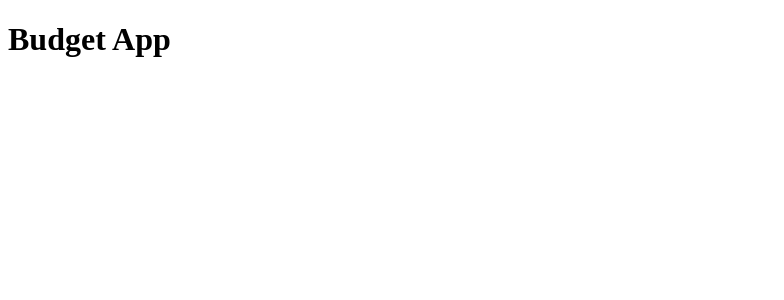
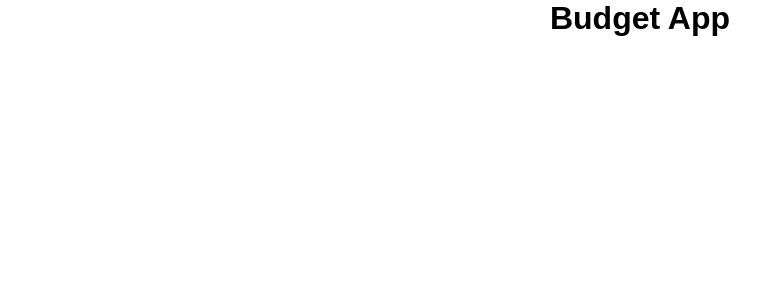
Before and after one commit to TkachenokPavel/react-budget-app, a React (Create React App) app: page / in a window 1280 px wide. Shown: the top 300 px of the page, without its empty margins (0-784 px from the left). Built offline with nearby package versions, Linux system fonts and the light colour scheme.

Commit message:
feat(hw-39): add global styles

```diff
--- a/src/App.tsx
+++ b/src/App.tsx
@@ -1,10 +1,11 @@
 import { Title } from "./components/Title/Title";
+import { Wrapper } from "./ui/base";
 
 function App() {
   return (
-    <>
+    <Wrapper>
       <Title title='Budget App'></Title>
-    </>
+    </Wrapper>
   )
 }
 
--- a/src/index.tsx
+++ b/src/index.tsx
@@ -1,12 +1,14 @@
 import React from 'react';
 import ReactDOM from 'react-dom/client';
 import App from './App';
+import { GlobalStyles } from './ui/GlobalStyles';
 
 const root = ReactDOM.createRoot(
   document.getElementById('root') as HTMLElement
 );
 root.render(
   <React.StrictMode>
+    <GlobalStyles />
     <App />
   </React.StrictMode>
 );
--- /dev/null
+++ b/src/ui/GlobalStyles.ts
@@ -0,0 +1,15 @@
+import { createGlobalStyle } from "styled-components";
+
+export const GlobalStyles = createGlobalStyle`
+    * {
+        margin: 0;
+        padding: 0;
+        box-sizing: border-box;
+    };
+
+    body {
+        font-family: Arial, Helvetica, sans-serif;
+        font-weight: 400;
+        color: #000;
+    }
+`;
--- /dev/null
+++ b/src/ui/base.ts
@@ -0,0 +1,12 @@
+import styled from "styled-components";
+
+const Wrapper = styled.div`
+    display: flex;
+    align-items: center;
+    justify-content: center;
+
+    max-width: 900px;
+    margin: 0 auto;
+`;
+
+export { Wrapper }
```
